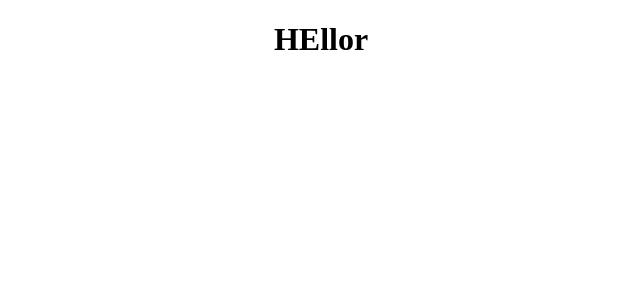
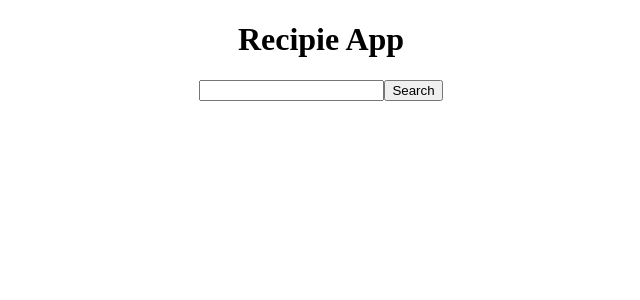
Before and after one commit to Aditya-011/react-recipe, a React (Create React App) app: page / in a window 1280 px wide. Shown: the top 300 px of the page, without its empty margins (319-959 px from the left). Built offline with nearby package versions, Linux system fonts and the light colour scheme.

Commit message:
header component created

```diff
--- a/package.json
+++ b/package.json
@@ -6,6 +6,7 @@
     "@testing-library/jest-dom": "^5.11.4",
     "@testing-library/react": "^11.1.0",
     "@testing-library/user-event": "^12.1.10",
+    "axios": "^0.21.1",
     "react": "^17.0.2",
     "react-dom": "^17.0.2",
     "react-scripts": "4.0.3",
--- a/src/App.js
+++ b/src/App.js
@@ -1,9 +1,10 @@
 import "./App.css";
-
+import React from "react";
+import Header from "./components/Header";
 function App() {
   return (
     <div className="App">
-      <h1>HEllor</h1>
+      <Header></Header>
     </div>
   );
 }
--- /dev/null
+++ b/src/components/Header.jsx
@@ -0,0 +1,22 @@
+import React from "react";
+
+function Header(props) {
+  const [Query, setQuery] = React.useState("");
+  return (
+    <div className="header">
+      <h1>Recipie App</h1>
+      <input
+        type="text"
+        className="srcinput"
+        value={Query}
+        onChange={(e) => {
+          setQuery(e.target.value);
+          console.log(Query);
+        }}
+      />
+      <button>Search</button>
+    </div>
+  );
+}
+
+export default Header;
```
Also changed, not shown: 1 other file (tests, documents, lock files or other folders).
